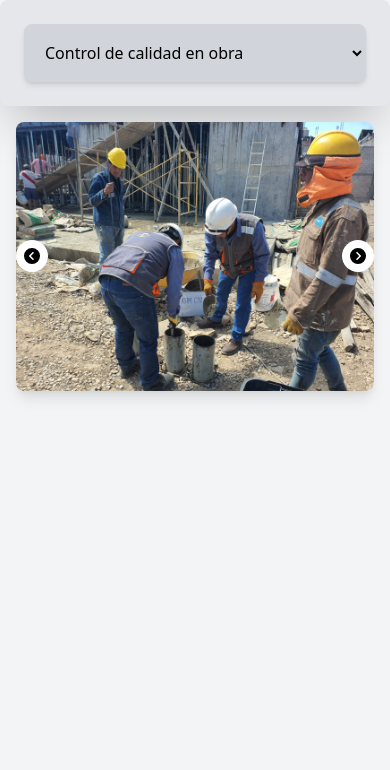
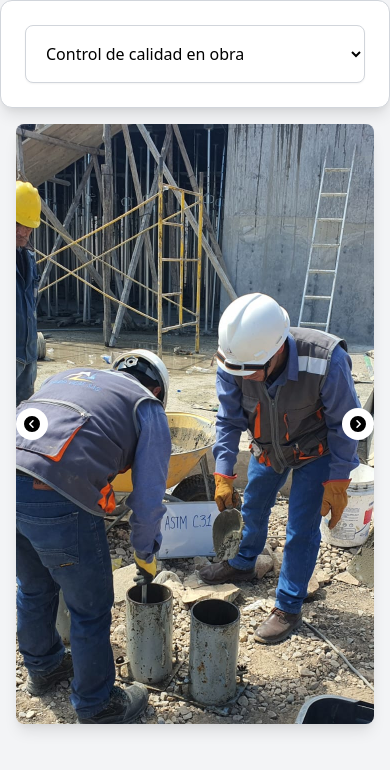
Before and after one commit to jucanuro/vicaf, a Python web app: template templates/services.html in a window 390 px wide. Shown: the top 770 px of the page. Run offline with Jinja, Linux system fonts and the light colour scheme; the template is opened without the code that fills it, so the values that code supplies are empty.

Commit message:
Diseño de servicios mobile

```diff
--- a/static/css/servicios.css
+++ b/static/css/servicios.css
@@ -46,3 +46,11 @@
 .close-tooltip {
   cursor: pointer;
 }
+
+
+/* Estilos para dispositivos móviles */
+@media (max-width: 640px) {
+  .carousel-image {
+      height: 600px; /* Ajusta esta altura según tus necesidades */
+  }
+}
--- a/static/js/functionservices.js
+++ b/static/js/functionservices.js
@@ -52,6 +52,13 @@ function changeImage(direction) {
         img.classList.toggle('hidden', i !== currentIndex);
     });
 }
+
+const mobileMenu = document.getElementById('mobile-menu');
+mobileMenu.addEventListener('change', function () {
+    const selectedIndex = this.value;
+    updateCarousel(selectedIndex);
+    openModal();  // Abrir el modal al seleccionar una opción
+});
 
 function highlightMenuItem(index) {
     menuItems.forEach((item, i) => {
--- a/static/js/home.js
+++ b/static/js/home.js
@@ -2,7 +2,7 @@ document.addEventListener("DOMContentLoaded", function(e) {
     const templateHome = `
         <div class="bg-gray-50 mt-8">
             <!-- Modal -->
-            <div id="myModalHome" class="fixed left-1/4 inset-0 top-2 bg-gray-800 bg-opacity-75 flex z-50">
+            <div id="myModalHome" class="fixed lg:left-1/4 inset-0 top-2 bg-gray-800 bg-opacity-75 flex z-50">
                 <div class="bg-white p-6 mt-8 rounded-lg shadow-lg lg:w-3/4 w-full">
                     <div class="flex justify-between">
                         <h2 class="text-lg font-bold mt-2 mb-4">Certificado</h2>
--- a/templates/services.html
+++ b/templates/services.html
@@ -62,9 +62,9 @@
             </li>
         </ul>
     </aside>
-    <aside class="w-full bg-gray-200 p-6 shadow-2xl block sm:hidden rounded-lg">
-        <select id="mobile-menu" class="w-full bg-gray-300 border border-gray-300 rounded-lg p-4 shadow-md">
-            <option class="menu-item" value="0">Control de calidad en obra</option>
+    <aside class="w-full bg-white p-6 shadow-lg block sm:hidden rounded-xl border border-gray-300">
+        <select id="mobile-menu" class="w-full bg-white border border-gray-300 rounded-lg p-4 shadow-sm transition-colors duration-300 ease-in-out focus:border-indigo-500 focus:ring focus:ring-indigo-200 focus:ring-opacity-50 hover:border-indigo-400">
+            <option class="menu-item" value="0" selected>Control de calidad en obra</option>
             <option class="menu-item" value="1">Estudio de mecánica de suelos</option>
             <option class="menu-item" value="2">Estudio de canteras</option>
             <option class="menu-item" value="3">Evaluación estructural</option>
@@ -212,11 +212,15 @@
                 <img src="/staticvicaf/static/img/img4.jpeg" alt="Imagen 4" class="carousel-image w-full h-full object-cover hidden">
             </div>
             <button id="prev" class="absolute text-sm left-0 top-1/2 transform -translate-y-1/2 bg-white text-white p-2 rounded-full w-8 h-8">
-                <svg class="w-4 h-4" xmlns="http://www.w3.org/2000/svg" viewBox="0 0 512 512"><!--!Font Awesome Free 6.6.0 by @fontawesome - https://fontawesome.com License - https://fontawesome.com/license/free Copyright 2024 Fonticons, Inc.--><path d="M512 256A256 256 0 1 0 0 256a256 256 0 1 0 512 0zM271 135c9.4-9.4 24.6-9.4 33.9 0s9.4 24.6 0 33.9l-87 87 87 87c9.4 9.4 9.4 24.6 0 33.9s-24.6 9.4-33.9 0L167 273c-9.4-9.4-9.4-24.6 0-33.9L271 135z"/></svg>            </button>
+                <svg class="w-4 h-4" xmlns="http://www.w3.org/2000/svg" viewBox="0 0 512 512"><path d="M512 256A256 256 0 1 0 0 256a256 256 0 1 0 512 0zM271 135c9.4-9.4 24.6-9.4 33.9 0s9.4 24.6 0 33.9l-87 87 87 87c9.4 9.4 9.4 24.6 0 33.9s-24.6 9.4-33.9 0L167 273c-9.4-9.4-9.4-24.6 0-33.9L271 135z"/></svg>
+            </button>
             <button id="next" class="absolute text-sm right-0 top-1/2 transform -translate-y-1/2 bg-white text-white p-2 rounded-full">
-                <svg class="w-4 h-4" xmlns="http://www.w3.org/2000/svg" viewBox="0 0 512 512"><!--!Font Awesome Free 6.6.0 by @fontawesome - https://fontawesome.com License - https://fontawesome.com/license/free Copyright 2024 Fonticons, Inc.--><path d="M0 256a256 256 0 1 0 512 0A256 256 0 1 0 0 256zM241 377c-9.4 9.4-24.6 9.4-33.9 0s-9.4-24.6 0-33.9l87-87-87-87c-9.4-9.4-9.4-24.6 0-33.9s24.6-9.4 33.9 0L345 239c9.4 9.4 9.4 24.6 0 33.9L241 377z"/></svg>            </button>
+                <svg class="w-4 h-4" xmlns="http://www.w3.org/2000/svg" viewBox="0 0 512 512"><path d="M0 256a256 256 0 1 0 512 0A256 256 0 1 0 0 256zM241 377c-9.4 9.4-24.6 9.4-33.9 0s-9.4-24.6 0-33.9l87-87-87-87c-9.4-9.4-9.4-24.6 0-33.9s24.6-9.4 33.9 0L345 239c9.4 9.4 9.4 24.6 0 33.9L241 377z"/></svg>
+            </button>
         </div>
     </main>
+
+
     <script src="/vicaf/static/js/functionservices.js"></script>
 </body>
 </html>
```
